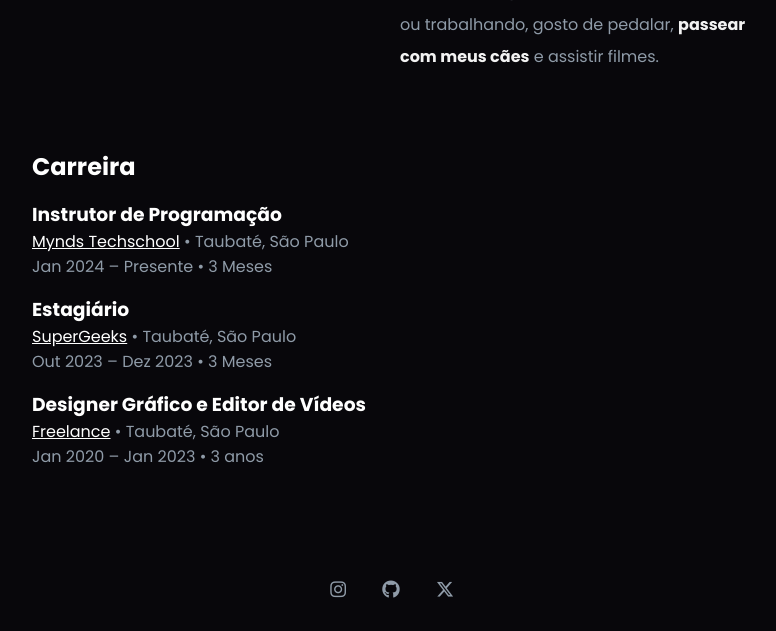
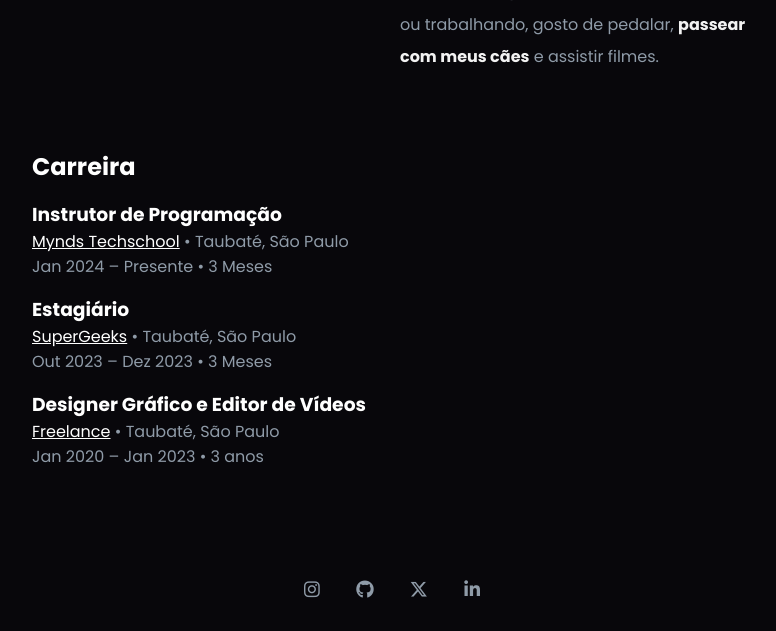
Before and after one commit to PedroAugusto2305/pedroaugusto, a plain HTML site: page index.html in a window 1280 px wide. Shown: the part 513-1144 px from the top of the page, without its empty margins (248-1024 px from the left). Drawn offline with nearby package versions, Linux system fonts and the light colour scheme.

Commit message:
Fix: Footer

```diff
--- a/index.html
+++ b/index.html
@@ -5,6 +5,7 @@
     <meta name="viewport" content="width=device-width, initial-scale=1.0" />
     <link rel="preconnect" href="https://fonts.googleapis.com" />
     <link rel="preconnect" href="https://fonts.gstatic.com" crossorigin />
+
     <link
       rel="stylesheet"
       href="https://cdnjs.cloudflare.com/ajax/libs/font-awesome/6.5.1/css/all.min.css"
@@ -23,14 +24,23 @@
     <header>
       <h2>P</h2>
       <nav class="c-navbar">
-        <div class="c-navbar__logo">
-        </div>
+        <div class="c-navbar__logo"></div>
         <ul class="c-navbar__menu">
-          <li id="about"><a href="#" class="hover-underline-animation">Sobre mim</a></li>
-          <li id="projects"><a href="./src/pages/projects.html" class="hover-underline-animation">Projetos</a></li>
+          <li id="about">
+            <a href="#" class="hover-underline-animation">Sobre mim</a>
+          </li>
+          <li id="projects">
+            <a
+              href="./src/pages/projects.html"
+              class="hover-underline-animation"
+              >Projetos</a
+            >
+          </li>
         </ul>
       </nav>
-      <a href="./src/pages/contact.html"><i class="fa-regular fa-paper-plane"></i></a>
+      <a href="./src/pages/contact.html"
+        ><i class="fa-regular fa-paper-plane"></i
+      ></a>
     </header>
     <main>
       <div class="c-container">
@@ -46,18 +56,21 @@
             <article class="c-about__text">
               <!-- algum texto aqui falando sobre mim..  -->
               <p>
-                Olá, sou <strong>Pedro Augusto</strong>. Iniciei minha jornada no mundo da TI em
-                2022, com foco no estudo de tecnologias Front-end.
+                Olá, sou <strong>Pedro Augusto</strong>. Iniciei minha jornada
+                no mundo da TI em 2022, com foco no estudo de tecnologias
+                Front-end.
               </p>
               <p>
                 Iniciei minha carreira no mercado audiovisual, o que me trouxe
-                criatividade e habilidades de <strong>resolução de problemas</strong> essenciais
-                para a programação.
+                criatividade e habilidades de
+                <strong>resolução de problemas</strong> essenciais para a
+                programação.
               </p>
               <p>
-                No tempo livre, me dedico ao estudo de programação funcional, filosofia e
-                astronomia. Quando não estou estudando ou trabalhando, gosto de pedalar, <strong>passear com meus
-                  cães</strong> e assistir filmes.
+                No tempo livre, me dedico ao estudo de programação funcional,
+                filosofia e astronomia. Quando não estou estudando ou
+                trabalhando, gosto de pedalar,
+                <strong>passear com meus cães</strong> e assistir filmes.
               </p>
             </article>
           </div>
@@ -111,9 +124,21 @@
           </article>
         </section>
         <footer class="c-footer">
-          <i class="fa-brands fa-instagram"></i>
-          <i class="fa-brands fa-github"></i>
-          <i class="fa-brands fa-x-twitter"></i>
+          <a href="https://www.instagram.com/eupedro.js/" target="_blank"
+            ><i class="fa-brands fa-instagram"></i
+          ></a>
+          <a href="https://github.com/PedroAugusto2305" target="_blank">
+            <i class="fa-brands fa-github"></i>
+          </a>
+          <a href="https://twitter.com/PedroAugus2305" target="_blank">
+            <i class="fa-brands fa-x-twitter"></i>
+          </a>
+          <a
+            href="https://www.linkedin.com/in/pedro-augusto-bueno-de-aquino-3a428b145/"
+            target="_blank"
+          >
+            <i class="fa-brands fa-linkedin-in"></i>
+          </a>
         </footer>
       </div>
     </main>
--- a/src/styles/footer.css
+++ b/src/styles/footer.css
@@ -4,15 +4,15 @@
   margin-bottom: 1rem;
 }
 
-.c-footer>i {
+.c-footer > a > i {
   font-size: 1.125rem;
   color: #8f9ba8;
   cursor: pointer;
   margin: 1rem;
-    transition: .9s;
+  transition: 0.9s;
 }
 
-.c-footer>i:hover {
+.c-footer > a > i:hover {
   cursor: pointer;
   margin: 1rem;
   color: white;
```
Lines whose indentation alone changed are shown as unchanged.
